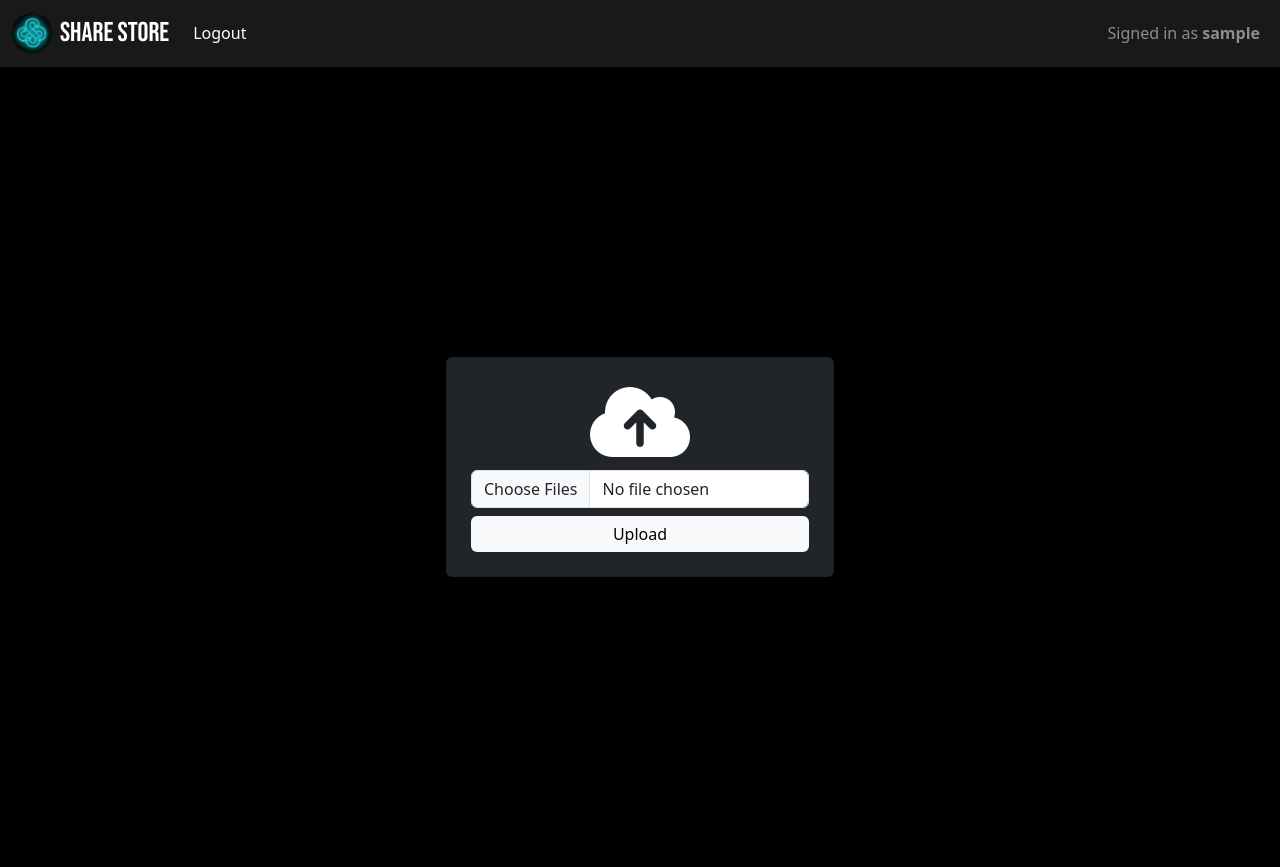
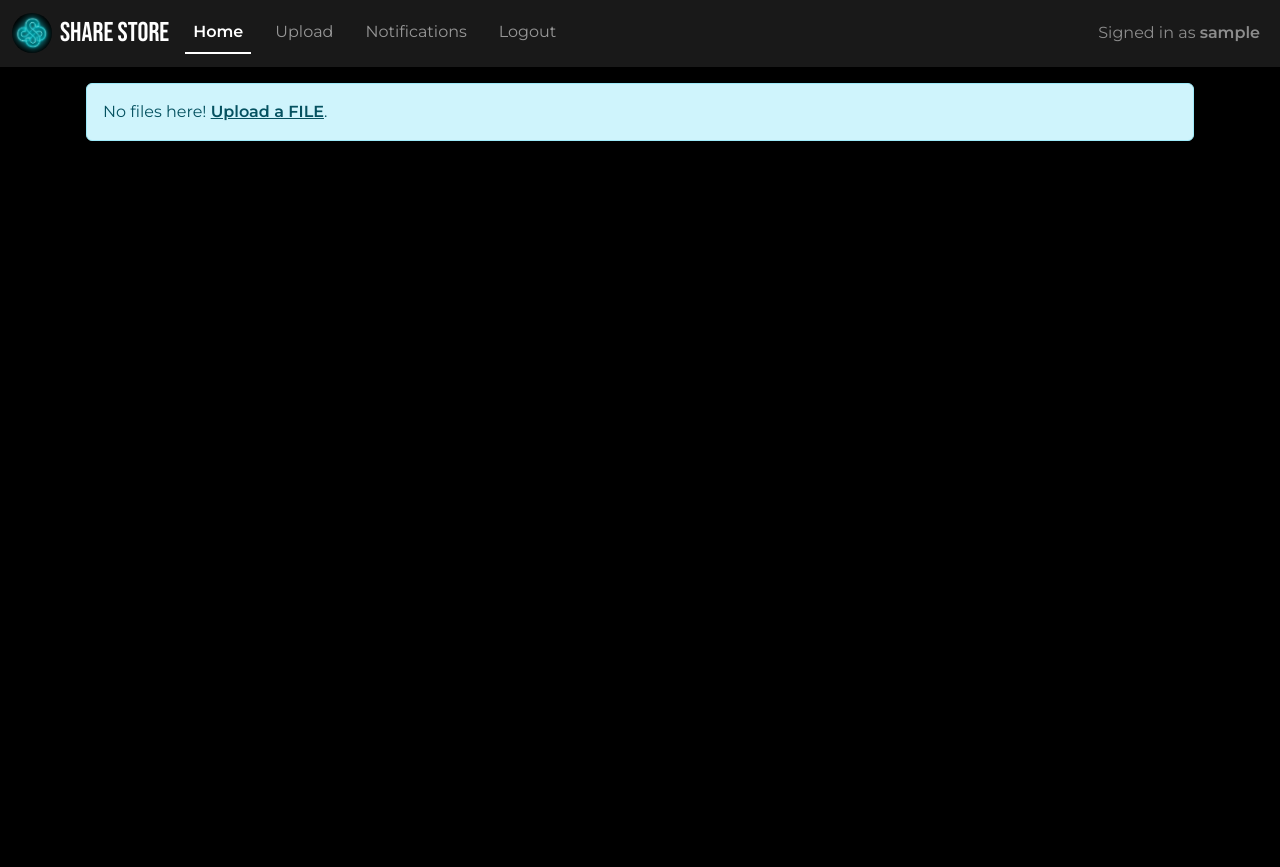
Before and after one commit to aqib-m31/ShareStore, a Django app: page / in a window 1280 px wide. Run offline with Django 4.2, Linux system fonts and the light colour scheme; the visitor is signed in with stand-in values (Sample User, id 1); data that the repository does not hold is empty; some libraries are stand-ins or nearby versions.

Commit message:
Add functionality to upload, view and download files

```diff
--- a/ShareStore/settings.py
+++ b/ShareStore/settings.py
@@ -123,3 +123,7 @@ STATIC_URL = "static/"
 # https://docs.djangoproject.com/en/4.2/ref/settings/#default-auto-field
 
 DEFAULT_AUTO_FIELD = "django.db.models.BigAutoField"
+
+MEDIA_ROOT = Path.joinpath(BASE_DIR, "media")
+
+MEDIA_URL = "/media/"
--- a/drive/static/drive/styles.css
+++ b/drive/static/drive/styles.css
@@ -2,13 +2,15 @@
     box-sizing: border-box;
     margin: 0px;
     color: white;
+    font-family: 'Montserrat', sans-serif;
 }
+
 #share-store {
     font-family: 'Bebas Neue', sans-serif;
     font-size: 1.7rem;
 }
 
-#tagline {
+.tagline {
     font-size: 6.5vw;
     font-family: 'Bebas Neue', sans-serif;
     background: linear-gradient(90deg, #7FE787, #58A7FE);
@@ -17,6 +19,23 @@
     -webkit-text-fill-color: transparent;
 }
 
+.tagline.error {
+    font-size: 6.5vw;
+    font-family: 'Bebas Neue', sans-serif;
+    background: linear-gradient(90deg, #FF4C4C, #58A7FE);
+    background-clip: text;
+    -webkit-background-clip: text;
+    -webkit-text-fill-color: transparent;
+}
+
 .text-black {
     color: black;
 }
+
+.fields {
+    word-wrap: break-word;
+}
+
+.file {
+    background-image: linear-gradient(90deg,#000, #143045, #000);
+}
--- a/drive/templates/drive/index.html
+++ b/drive/templates/drive/index.html
@@ -1,22 +1,40 @@
 {% extends "drive/layout.html" %}
 {% block body %}
 {% if user.is_authenticated %}
-<div class="container-fluid vh-100 d-flex flex-column align-items-center justify-content-center"
-    style="background: black;">
-    <form action="{% url 'upload' %}" method="post" enctype="multipart/form-data">
-        {% csrf_token %}
-        <div class="card bg-dark p-4" style="width: 100%;">
-            <label for="files" class="form-label"><i
-                    class="fa fa-cloud-upload fa-5x card-img-top d-flex justify-content-center"
-                    aria-hidden="true"></i></label>
-            <input class="form-control" type="file" id="files" name="files" multiple>
-            <input type="submit" class="btn btn-light border-0 mt-2" value="Upload">
+<div class="container-fluid min-vh-100" style="background: black;">
+    <div class="container p-3">
+        {% if not files %}
+        <div class="alert alert-info" role="alert">
+            No files here! <a href="{% url 'upload' %}" class="alert-link">Upload a FILE</a>.
         </div>
-    </form>
+        {% else %}
+        <div class="row p-2 mb-1 border bg-light">
+            <div class="text-dark col-4 fw-bold">File Name</div>
+            <div class="text-dark col-2 fw-bold">File Size</div>
+            <div class="text-dark col-4 fw-bold">Uploaded At</div>
+            <div class="text-dark col-2 fw-bold">Actions</div>
+        </div>
+        {% for file in files %}
+        <div class="row p-2 border border-dark my-1 file">
+            <div class="row align-items-center">
+                <div class="col-4 fields">{{ file.name }}</div>
+                <div class="col-2 fields">{{ file.formatted_size }}</div>
+                <div class="col-4 fields"><small>{{ file.uploaded_at }}</small></div>
+                <div class="col-2 fields">
+                    <div class="d-grid gap-2">
+                        <a href="{% url 'download' file.id %}" class="btn btn-sm btn-outline-light">Download</a>
+                        <a href="{% url 'download' file.id %}" class="btn btn-sm btn-outline-light">Manage Access</a>
+                    </div>
+                </div>
+            </div>
+        </div>
+        {% endfor %}
+        {% endif %}
+    </div>
     {% else %}
     <div class="container-fluid vh-100 d-flex flex-column align-items-center justify-content-center"
         style="background: black;">
-        <h1 id="tagline">Share Moments, Store Dreams</h1>
+        <h1 class="tagline">Share Moments, Store Dreams</h1>
         <a href="{% url 'login' %}" class="btn btn-outline-info btn-lg">Login</a>
         {% endif %}
     </div>
--- a/drive/templates/drive/layout.html
+++ b/drive/templates/drive/layout.html
@@ -1,4 +1,11 @@
 {% load static %}
+{% url 'login' as login %}
+{% url 'register' as register %}
+{% url 'logout' as logout %}
+{% url 'index' as index %}
+{% url 'upload' as upload %}
+{% url 'notifications' as notifications %}
+
 <!doctype html>
 <html lang="en">
 
@@ -11,7 +18,8 @@
     <link rel="stylesheet" href="{% static 'drive/styles.css' %}">
     <link rel="preconnect" href="https://fonts.googleapis.com">
     <link rel="preconnect" href="https://fonts.gstatic.com" crossorigin>
-    <link href="https://fonts.googleapis.com/css2?family=Bebas+Neue&display=swap" rel="stylesheet">
+    <link href="https://fonts.googleapis.com/css2?family=Bebas+Neue&family=Montserrat:wght@300;400;500;600&display=swap"
+        rel="stylesheet">
     <script src="https://use.fontawesome.com/d1d0840a4c.js"></script>
 </head>
 
@@ -23,22 +31,49 @@
                     class="d-inline-block align-text-top rounded-circle align-self-center">
                 <span id="share-store" class="align-self-center ms-2">Share Store</span>
             </a>
-            {% if user.is_authenticated %}
             <button class="navbar-toggler" type="button" data-bs-toggle="collapse" data-bs-target="#navbarText"
                 aria-controls="navbarText" aria-expanded="false" aria-label="Toggle navigation">
                 <span class="navbar-toggler-icon"></span>
             </button>
+
             <div class="collapse navbar-collapse" id="navbarText">
-                <ul class="navbar-nav me-auto mb-2 mb-lg-0">
+                <ul class="navbar-nav nav-underline me-auto mb-2 mb-lg-0">
                     <li class="nav-item">
-                        <a class="nav-link active" aria-current="page" href="{% url 'logout' %}">Logout</a>
+                        <a class="nav-link {% if request.path == index %}active{% endif %}" aria-current="page"
+                            href="{% url 'index' %}">Home</a>
                     </li>
+                    {% if user.is_authenticated %}
+                    <li class="nav-item">
+                        <a class="nav-link {% if request.path == upload %}active{% endif %}" aria-current="page"
+                            href="{% url 'upload' %}">Upload</a>
+                    </li>
+                    <li class="nav-item">
+                        <a class="nav-link {% if request.path == notifications %}active{% endif %}" aria-current="page"
+                            href="{% url 'notifications' %}">Notifications</a>
+                    </li>
+                    <li class="nav-item">
+                        <a class="nav-link {% if request.path == logout %}active{% endif %}" aria-current="page"
+                            href="{% url 'logout' %}">Logout</a>
+                    </li>
+                    {% else %}
+                    <li class="nav-item">
+                        <a class="nav-link {% if request.path == login %}active{% endif %}"
+                            href="{% url 'login' %}">Login</a>
+                    </li>
+                    <li class="nav-item">
+                        <a class="nav-link {% if request.path == register %}active{% endif %}"
+                            href="{% url 'register' %}">Register</a>
+                    </li>
+                    {% endif %}
                 </ul>
+                {% if user.is_authenticated %}
                 <span class="navbar-text d-flex">
-                    <span class="align-self-center me-2" style="opacity: 0.5;">Signed in as <b>{{ user.username }}</b></span>
+                    <span class="align-self-center me-2" style="opacity: 0.5;">Signed in as
+                        <b>{{ user.username }}</b></span>
                 </span>
+                {% endif %}
             </div>
-            {% endif %}
+
         </div>
     </nav>
     {% block body %}
--- a/drive/urls.py
+++ b/drive/urls.py
@@ -7,4 +7,6 @@ urlpatterns = [
     path("login", views.login_view, name="login"),
     path("logout", views.logout_view, name="logout"),
     path("upload", views.upload, name="upload"),
+    path("download/<int:id>", views.download, name="download"),
+    path("notifications", views.notifications, name="notifications"),
 ]
--- a/drive/views.py
+++ b/drive/views.py
@@ -1,13 +1,24 @@
 from django.shortcuts import render
-from django.http import HttpResponse, HttpResponseRedirect
+from django.http import (
+    HttpResponse,
+    HttpResponseRedirect,
+    StreamingHttpResponse,
+)
 from django.contrib.auth import authenticate, login, logout
 from django.urls import reverse
 from django.db import IntegrityError
-from .models import File, User
+from .models import File, User, Notification, Share
+from .utils import handle_uploaded_file, file_iterator
 
 
 # Create your views here.
 def index(request):
+    if request.user.is_authenticated:
+        return render(
+            request,
+            "drive/index.html",
+            {"files": File.objects.filter(user=request.user)},
+        )
     return render(request, "drive/index.html")
 
 
@@ -31,7 +42,9 @@ def login_view(request):
             return HttpResponseRedirect(reverse("index"))
         else:
             return render(
-                request, "drive/login.html", {"message": "Invalid Credentials!"}
+                request,
+                "drive/login.html",
+                {"message": "Invalid Credentials!", "username": username},
             )
 
     return render(request, "drive/login.html")
@@ -93,9 +106,64 @@ def register_view(request):
 
 def upload(request):
     if request.method == "POST" and request.FILES:
-        for i in request.FILES.getlist("files"):
-            print(dir(i))
-            print(i.content_type)
-            print(i.name)
-            print(i.size)
+        for file in request.FILES.getlist("files"):
+            if file_path := handle_uploaded_file(file, request.user.id):
+                try:
+                    f = File(
+                        user=request.user,
+                        name=file.name,
+                        size=file.size,
+                        type=file.content_type,
+                        path=file_path,
+                        access_permissions="Private",
+                    )
+                    f.save()
+                except IntegrityError:
+                    return render(
+                        request,
+                        "drive/upload.html",
+                        {"error": "Couldn't save the file info! Try again!"},
+                    )
+                else:
+                    return HttpResponseRedirect(reverse("index"))
+            else:
+                return render(
+                    request,
+                    "drive/upload.html",
+                    {"error": "An error occurred! Try again!"},
+                )
+
+    return render(request, "drive/upload.html")
+
+
+def download(request, id):
+    if not request.user.is_authenticated:
+        return render(request, "drive/403.html", status=403)
+    try:
+        file = File.objects.get(pk=id)
+    except File.DoesNotExist:
+        return render(request, "drive/404.html", status=40)
+
+    if file.user == request.user:
+        try:
+            response = StreamingHttpResponse(
+                file_iterator(file.path), content_type=file.type
+            )
+            response["Content-Disposition"] = f'attachment; filename="{file.name}"'
+            return response
+        except Exception:
+            print("Error, Couldn't open file!")
+    else:
+        return render(request, "drive/403.html", status=403)
     return HttpResponseRedirect(reverse("index"))
+
+
+def notifications(request):
+    if not request.user.is_authenticated:
+        return HttpResponseRedirect(reverse("login"))
+    print(Notification.objects.filter(receiver=request.user))
+    return render(
+        request,
+        "drive/notifications.html",
+        {"notifications": Notification.objects.filter(receiver=request.user)},
+    )
```
Also changed, not shown: drive/models.py (+40 -0 lines), drive/templates/drive/403.html (added, +8 -0 lines), drive/templates/drive/404.html (added, +8 -0 lines), drive/templates/drive/notifications.html (added, +27 -0 lines), drive/templates/drive/upload.html (added, +22 -0 lines), drive/utils.py (added, +31 -0 lines), drive/migrations/0002_share.py (added), drive/migrations/0003_notification_share_notification.py (added), 1 other file.
